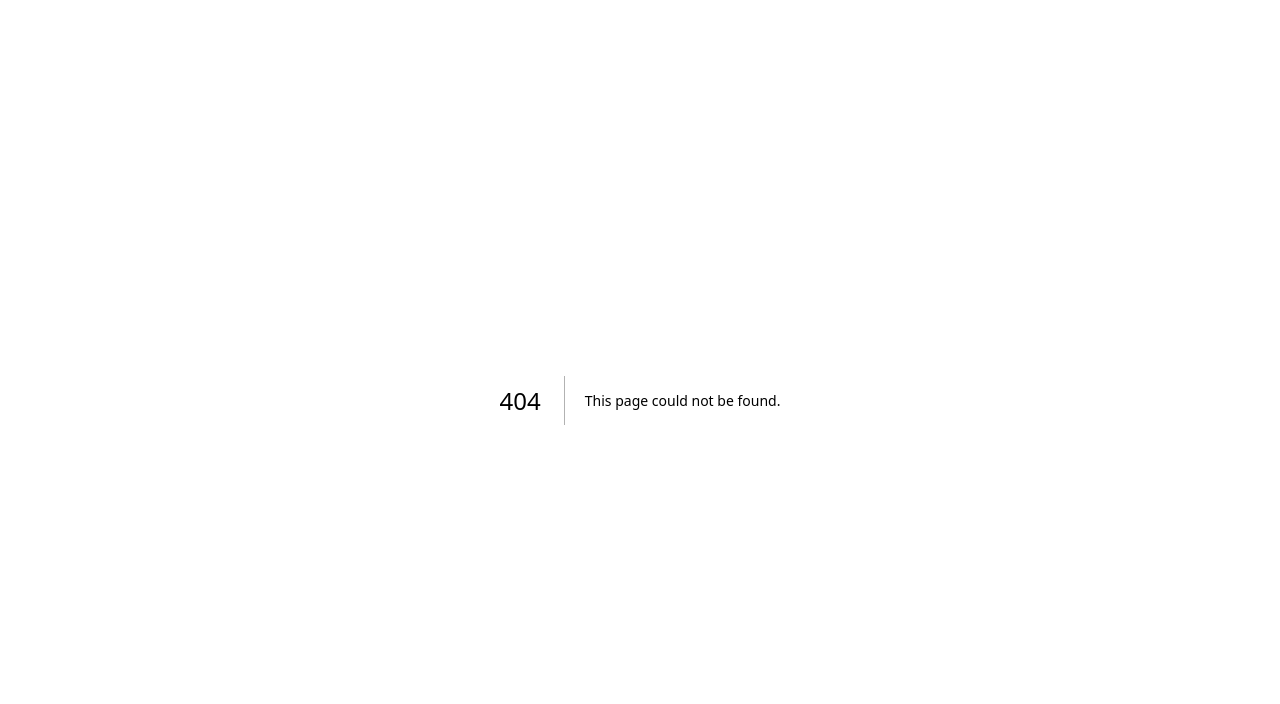
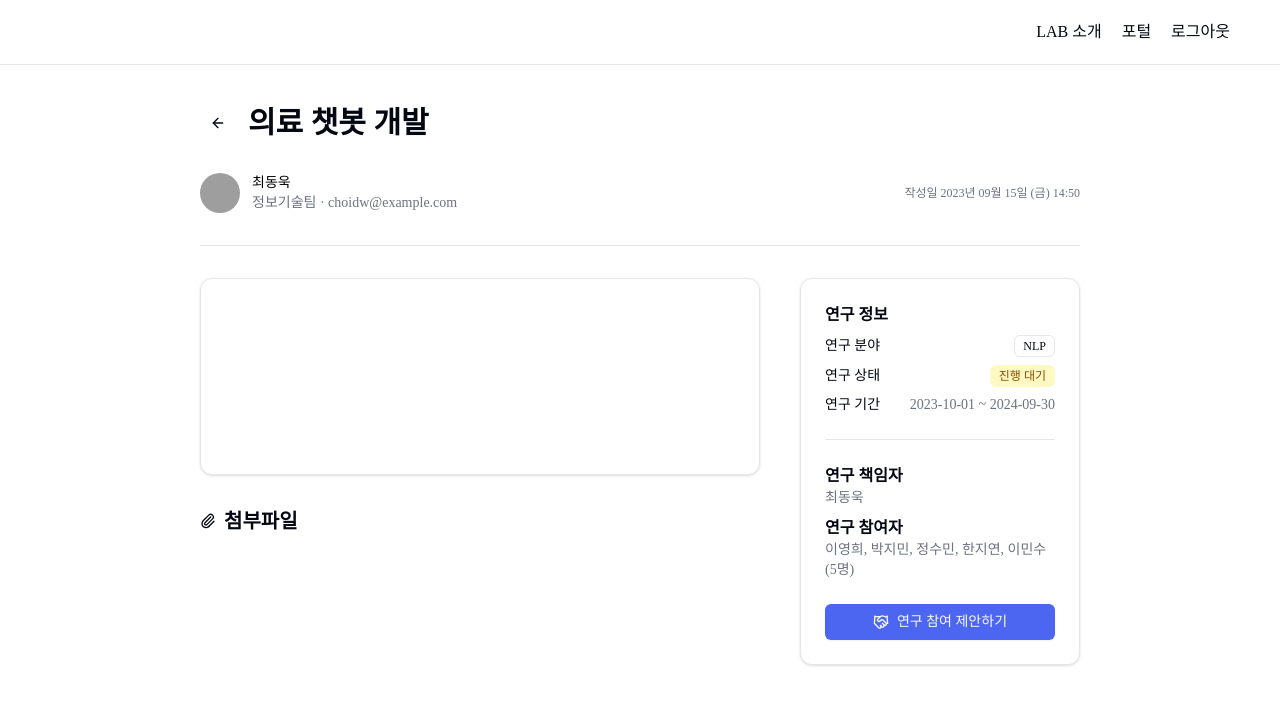
Before and after one commit to SNUH-BMI-LAB-Web-Project/snuh-bmilab-web-client, a Next.js app: page /researches/projects/10 in a window 1280 px wide. Before the commit this address had no page. Shown: the top 704 px of the page. Built offline with nearby package versions, Linux system fonts and the light colour scheme; grey boxes are pictures that could not be loaded; a web font is replaced by a local one.

Commit message:
feat: 연구&프로젝트 상세 페이지 추가 (더미 연결 O)

```diff
--- /dev/null
+++ b/src/app/(header)/(side-bar)/researches/projects/[id]/page.tsx
@@ -0,0 +1,248 @@
+'use client';
+
+import React, { useState, use } from 'react';
+import Link from 'next/link';
+import { useRouter } from 'next/navigation';
+import { Button } from '@/components/ui/button';
+import { Badge } from '@/components/ui/badge';
+import { Card, CardContent } from '@/components/ui/card';
+import {
+  AlertDialog,
+  AlertDialogAction,
+  AlertDialogCancel,
+  AlertDialogContent,
+  AlertDialogDescription,
+  AlertDialogFooter,
+  AlertDialogHeader,
+  AlertDialogTitle,
+} from '@/components/ui/alert-dialog';
+import {
+  ArrowLeft,
+  Edit,
+  Trash,
+  Download,
+  Handshake,
+  Paperclip,
+} from 'lucide-react';
+import { getStatusColor, allProjects, users } from '@/data/projects';
+import { currentUser, canEditProject, canDeleteProject } from '@/data/auth';
+import { formatDateTime } from '@/lib/utils';
+
+export default function ProjectDetail({
+  params,
+}: {
+  params: Promise<{ id: string }>;
+}) {
+  const router = useRouter();
+  const [showDeleteAlert, setShowDeleteAlert] = useState(false);
+
+  const { id } = use(params);
+  const project = allProjects.find((p) => p.projectId === id);
+  const authorUser = users.find((u) => u.userId === project?.authorId);
+
+  const leaderNames = users
+    .filter((u) => project?.leaderId.includes(u.userId))
+    .map((u) => u.name);
+
+  const participantNames = users
+    .filter((u) => project?.participantId.includes(u.userId))
+    .map((u) => u.name);
+
+  if (!project) {
+    return (
+      <div className="container py-12 text-center">
+        <h2 className="text-2xl font-bold">프로젝트를 찾을 수 없습니다.</h2>
+        <p className="text-muted-foreground mt-2">
+          유효하지 않은 프로젝트 ID입니다.
+        </p>
+        <Button className="mt-6" onClick={() => router.push('/')}>
+          홈으로 이동
+        </Button>
+      </div>
+    );
+  }
+
+  const canEdit =
+    project && canEditProject(project.leaderId, currentUser.userId);
+  const canDelete =
+    project &&
+    canDeleteProject(
+      project.leaderId,
+      project.authorId,
+      currentUser.userId,
+      currentUser.role,
+    );
+
+  const handleDelete = () => {
+    // 실제 삭제 로직 필요
+    router.push('/');
+  };
+
+  return (
+    <div className="flex flex-col gap-8 px-30">
+      <div className="flex items-center justify-between">
+        <div className="flex flex-row">
+          <Button
+            variant="ghost"
+            size="icon"
+            onClick={() => router.back()}
+            className="mr-3"
+          >
+            <ArrowLeft className="h-5 w-5" />
+          </Button>
+          <h1 className="text-3xl font-bold">{project.title}</h1>
+        </div>
+      </div>
+
+      <div className="flex flex-row items-center justify-between">
+        <div className="text-muted-foreground flex items-center gap-3 text-sm">
+          <img
+            src={authorUser?.profileImageUrl || '/default-avatar.png'}
+            alt={authorUser?.name}
+            className="h-10 w-10 rounded-full object-cover"
+          />
+          <div className="flex flex-col">
+            <div className="font-medium text-black">{authorUser?.name}</div>
+            <div>
+              {authorUser?.department} · {authorUser?.email}
+            </div>
+          </div>
+        </div>
+
+        <div className="flex flex-col justify-end gap-3">
+          {(canEdit || canDelete) && (
+            <div className="flex flex-row justify-end gap-2">
+              {canEdit && (
+                <Button asChild>
+                  <Link href={`/researches/projects/${id}/edit`}>
+                    <Edit /> 수정하기
+                  </Link>
+                </Button>
+              )}
+              {canDelete && (
+                <Button
+                  variant="destructive"
+                  onClick={() => setShowDeleteAlert(true)}
+                >
+                  <Trash /> 삭제하기
+                </Button>
+              )}
+            </div>
+          )}
+          <div className="text-muted-foreground ml-auto text-xs">
+            작성일 {formatDateTime(project.createdAt)}
+          </div>
+        </div>
+      </div>
+
+      <div className="border-t" />
+
+      <div className="flex flex-row gap-10">
+        <div className="grid w-2/3 grid-cols-1 gap-8">
+          <Card>
+            <CardContent className="flex h-full flex-col justify-start py-4">
+              <div className="whitespace-pre-line">{project.content}</div>
+            </CardContent>
+          </Card>
+
+          <div>
+            <h2 className="mb-4 flex flex-row items-center gap-2 text-xl font-semibold">
+              <Paperclip className="h-4 w-4" /> 첨부파일
+            </h2>
+            <ul className="space-y-2 text-sm">
+              {project.files?.map((file) => (
+                <li
+                  key={file.name}
+                  className="flex items-center justify-between rounded-md border p-3"
+                >
+                  <div className="flex items-center">
+                    <div className="ml-2">
+                      <div className="font-medium">{file.name}</div>
+                      <div className="text-muted-foreground text-sm">
+                        {file.size}
+                      </div>
+                    </div>
+                  </div>
+                  <Button variant="ghost" size="icon">
+                    <Download />
+                  </Button>
+                </li>
+              ))}
+            </ul>
+          </div>
+        </div>
+
+        <div className="h-min w-1/3 gap-6">
+          <Card>
+            <CardContent className="flex h-full flex-col justify-center gap-6">
+              <div className="flex flex-col gap-2">
+                <span className="font-semibold">연구 정보</span>
+                <div className="flex items-center justify-between gap-2 text-sm">
+                  <span>연구 분야</span>
+                  <Badge variant="outline" className="whitespace-nowrap">
+                    {project.category}
+                  </Badge>{' '}
+                </div>
+                <div className="flex items-center justify-between gap-2 text-sm">
+                  <span>연구 상태</span>
+                  <Badge className={getStatusColor(project.status)}>
+                    {project.status}
+                  </Badge>
+                </div>
+                <div className="flex items-center justify-between gap-2 text-sm">
+                  <span>연구 기간</span>
+                  <div className="text-muted-foreground text-sm font-normal">
+                    {project.startDate} ~ {project.endDate}
+                  </div>
+                </div>
+              </div>
+
+              <div className="border-t" />
+
+              <div className="flex flex-col gap-2">
+                <div className="items-center">
+                  <span className="font-semibold">연구 책임자</span>
+                  <div className="text-muted-foreground text-sm font-normal">
+                    {leaderNames.join(', ')}
+                  </div>
+                </div>
+                <div className="items-center">
+                  <span className="font-semibold">연구 참여자</span>
+                  <div className="text-muted-foreground text-sm font-normal">
+                    {participantNames.join(', ')} ({participantNames.length}명)
+                  </div>
+                </div>
+              </div>
+
+              {project.status !== '진행 종료' && (
+                <Button>
+                  <Handshake /> 연구 참여 제안하기
+                </Button>
+              )}
+            </CardContent>
+          </Card>
+        </div>
+      </div>
+
+      <AlertDialog open={showDeleteAlert} onOpenChange={setShowDeleteAlert}>
+        <AlertDialogContent>
+          <AlertDialogHeader>
+            <AlertDialogTitle>프로젝트 삭제</AlertDialogTitle>
+            <AlertDialogDescription>
+              이 프로젝트를 삭제하시겠습니까? 이 작업은 되돌릴 수 없습니다.
+            </AlertDialogDescription>
+          </AlertDialogHeader>
+          <AlertDialogFooter>
+            <AlertDialogCancel>취소</AlertDialogCancel>
+            <AlertDialogAction
+              onClick={handleDelete}
+              className="bg-destructive text-destructive-foreground hover:bg-destructive/90"
+            >
+              삭제
+            </AlertDialogAction>
+          </AlertDialogFooter>
+        </AlertDialogContent>
+      </AlertDialog>
+    </div>
+  );
+}
```
